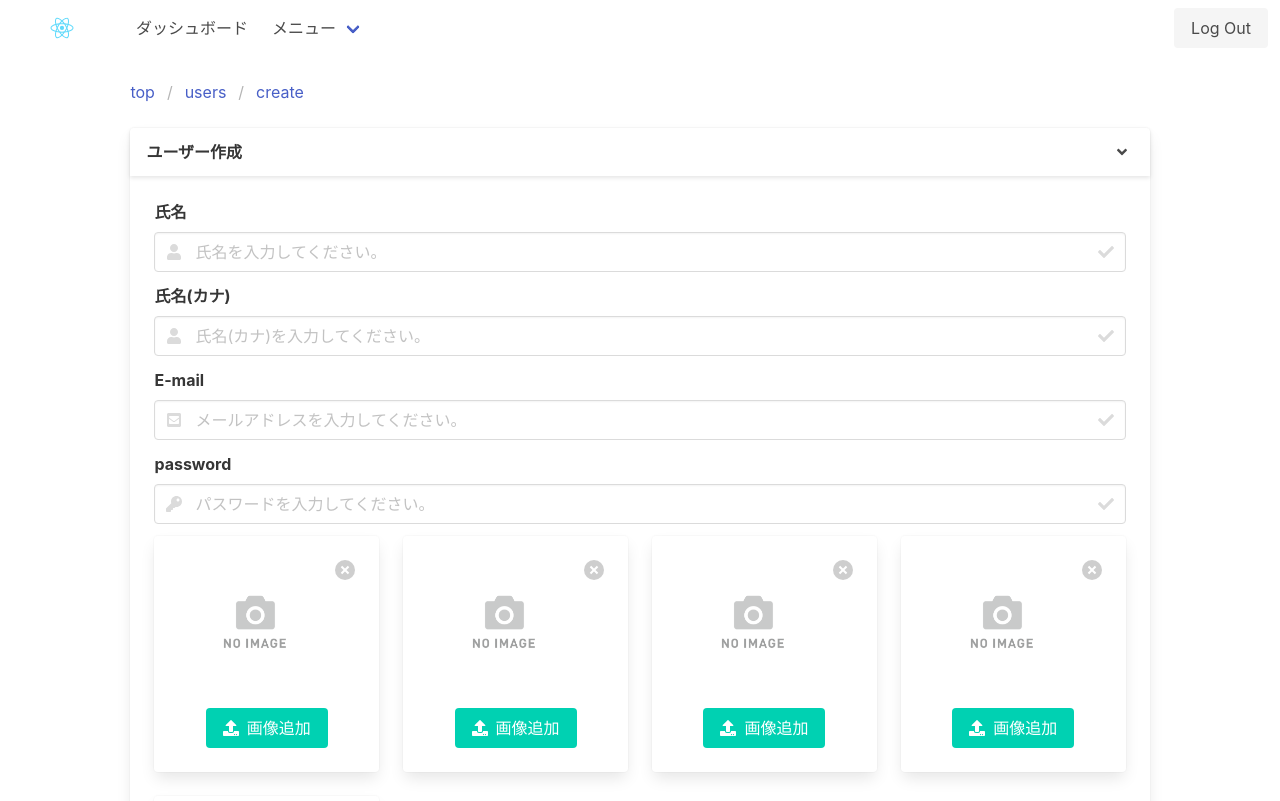
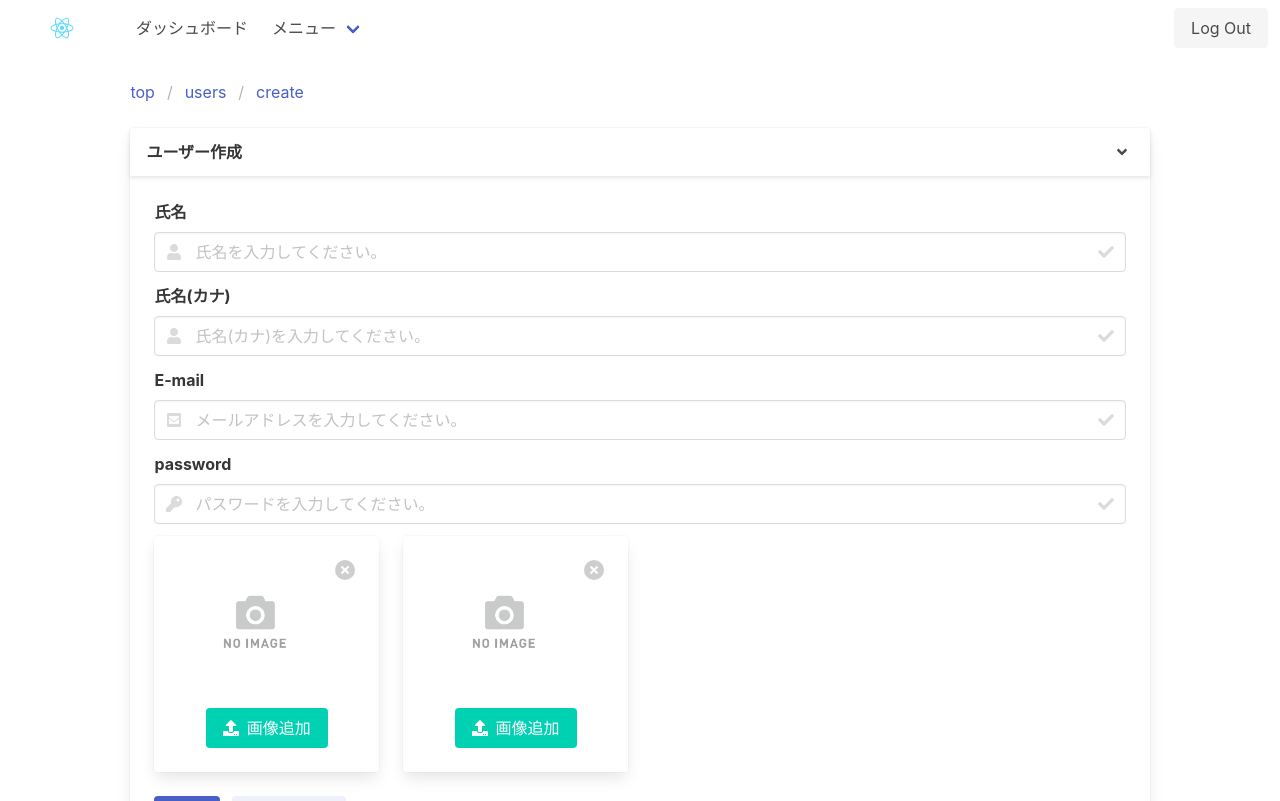
Before and after one commit to TOnodera/react.js-learning, a React (Create React App) app: page /users/create in a window 1280 px wide. Shown: the top 801 px of the page. Built offline with nearby package versions, Linux system fonts and the light colour scheme.

Commit message:
FormImagesを改良する

```diff
--- a/src/components/molecules/FormImage/FormImage.js
+++ b/src/components/molecules/FormImage/FormImage.js
@@ -32,7 +32,7 @@ class SimpleImage extends React.Component {
   render() {
     return (
       <>
-        <div className={this.props.className}>
+        <div className={['column', this.props.className].join(' ')}>
           <div className="card">
             <div className="card-content">
               <button
--- a/src/components/molecules/FormImage/FormImages.js
+++ b/src/components/molecules/FormImage/FormImages.js
@@ -1,17 +1,8 @@
 import React from 'react'
-import FormImage from './FormImage'
 
 class FormImages extends React.Component {
   render() {
-    return (
-      <div className="columns is-flex-wrap-wrap">
-        <FormImage className="column is-one-quarter" />
-        <FormImage className="column is-one-quarter" />
-        <FormImage className="column is-one-quarter" />
-        <FormImage className="column is-one-quarter" />
-        <FormImage className="column is-one-quarter" />
-      </div>
-    )
+    return <div className="columns is-flex-wrap-wrap">{this.props.children}</div>
   }
 }
 
--- a/src/components/pages/user/Create.js
+++ b/src/components/pages/user/Create.js
@@ -4,6 +4,7 @@ import GeneralTextInput from '../../molecules/GeneralTextInput'
 import FormImages from '../../molecules/FormImage/FormImages'
 import http from '../../../utilities/http'
 import Toast from '../../../utilities/toast'
+import FormImage from '../../molecules/FormImage/FormImage'
 
 class CreateUser extends React.Component {
   constructor(props) {
@@ -161,11 +162,18 @@ class CreateUser extends React.Component {
               validation: (value) => /^.+$/.test(value),
               message: '必須項目です。',
             },
+            {
+              validation: (value) => /^[\w-~]{8,32}$/.test(value),
+              message: '半角英数字記号を使用して8文字以上３２文字以内で入力してください。',
+            },
           ]}
           type="password"
         />
 
-        <FormImages />
+        <FormImages>
+          <FormImage className="is-one-quarter" />
+          <FormImage className="is-one-quarter" />
+        </FormImages>
 
         <div className="field is-grouped">
           <div className="control">
```
